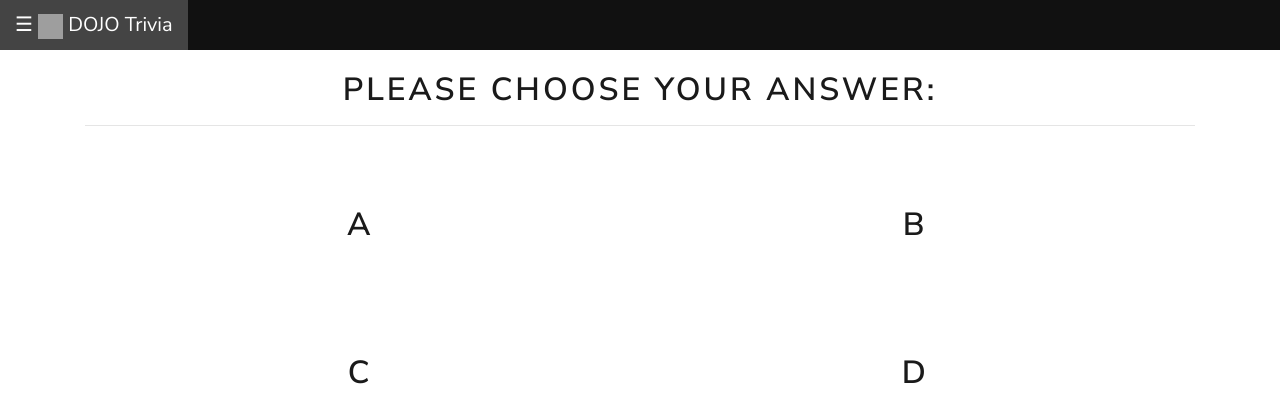
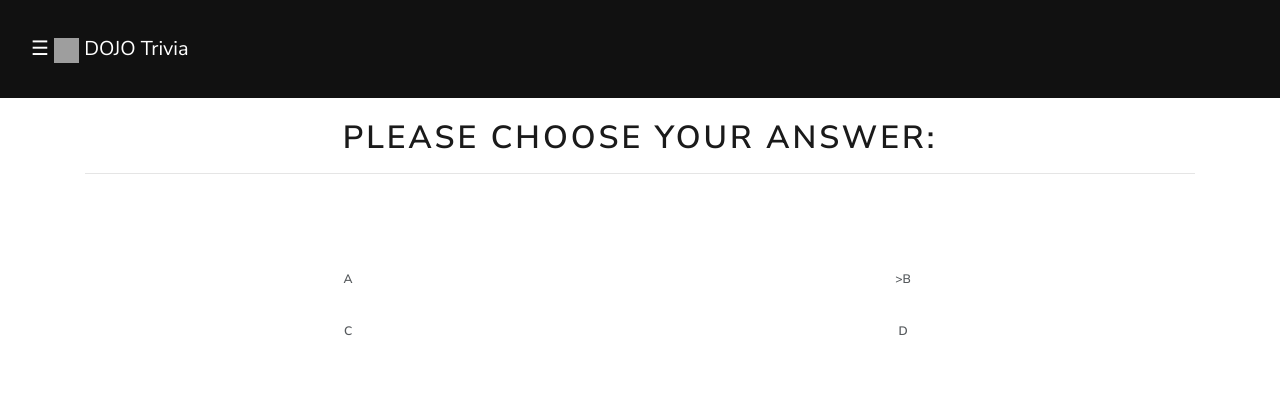
Before and after one commit to FMTamer/DoJoTrivia, a Flask app: page /answer in a window 1280 px wide. Shown: the top 417 px of the page. Run offline with Flask 2, Linux system fonts and the light colour scheme; a user stored in the database is signed in; some libraries are stand-ins or nearby versions; grey boxes are pictures that could not be loaded.

Commit message:
Navbar floating right, turned answers into buttons

```diff
--- a/DoJoTrivia/static/test.css
+++ b/DoJoTrivia/static/test.css
@@ -78,9 +78,6 @@ head
 
 
 
-
-
-
 #main {
   transition: margin-left .5s;
   padding: 0px;
@@ -104,3 +101,5 @@ p{text-align:left;
   color: grey;
 
 }
+
+/*Answers*/
--- a/DoJoTrivia/templates/answer.html
+++ b/DoJoTrivia/templates/answer.html
@@ -14,14 +14,14 @@
     <br>
     <br>
     <br>
-    <table style="width:100%">
+    <table class='w-100'>
         <tr>
-            <td style="padding-bottom: 100px"><h1>A</h1></td>
-            <td style="padding-bottom: 100px"><h1>B</h1></td>
+            <td><button class="btn btn-default" type="submit">A</button></td>
+            <td><button class="btn btn-default" type="submit">>B</button></td>
         </tr>
         <tr>
-            <td><h1>C</h1></td>
-            <td><h1>D</h1></td>
+            <td><button class="btn btn-default" type="submit">C</button></td>
+            <td><button class="btn btn-default" type="submit">D</button></td>
         </tr>
     </table>
 {% endblock %}
--- a/DoJoTrivia/templates/index.html
+++ b/DoJoTrivia/templates/index.html
@@ -14,7 +14,7 @@
     </hr>
     <body>
         <div class='row'>
-            <div class='col-sm'>
+            <div class='col-sm' style='text-align: center'>
                 <iframe width="720" height="405" src="https://www.youtube.com/embed/dQw4w9WgXcQ" align="center">
                 </iframe>
                 <a href="register"><img src="http://pluspng.com/img-png/play-now-button-png-play-now-500.png"/></a>
--- a/DoJoTrivia/templates/layout.html
+++ b/DoJoTrivia/templates/layout.html
@@ -31,7 +31,7 @@
     </head>
 
     <body>
-        <nav class="navbar navbar-expand-lg navbar-dark bg-dark" style='padding: 0px; margin: 0px'>
+        <nav class="navbar navbar-expand-lg navbar-dark bg-dark"  style='padding: 0px; margin: 0px'>
 
           <div id="mySidebar" class="sidebar">
             <a href="javascript:void(0)" class="closebtn" onclick="closeNav()">×</a>
@@ -58,17 +58,18 @@
                 <a href="logout">Log Out</a>
               {% endif %}
           </div>
+        </nav>
 
-
+        <nav class="navbar navbar-inverse navbar-dark bg-dark margtop">
           <div id="main">
               <button class="openbtn" onclick="openNav()">☰         <img src="https://i.imgur.com/LhPSPil.png" alt="" width="25" height="25" />   DOJO Trivia</button>
           </div>
              {% if not session.user_id %}
              <form action="{{ url_for('login') }}" name="login_form" method="post" class='float-right'>
                   <fieldset>
-                          <div class="form-group" style='margin-bottom: 0px;'>
-                              <input autocomplete="off" class="form-control" name="username" placeholder="Username" type="text"/>
-                              <input autocomplete="off" class="form-control" name="password" placeholder="Password" type="password"/>
+                          <div class="form-group margtop" style='margin-bottom: 0px;'>
+                              <input autocomplete="off" class="form-control" name="username" placeholder="Username" type="text" style='margin-bottom: 1rem;'/>
+                              <input autocomplete="off" class="form-control" name="password" placeholder="Password" type="password" style='margin-bottom: 1rem;'/>
                               <button class="btn btn-default" type="submit">Log In</button>
                           </div>
                   </fieldset>
```
